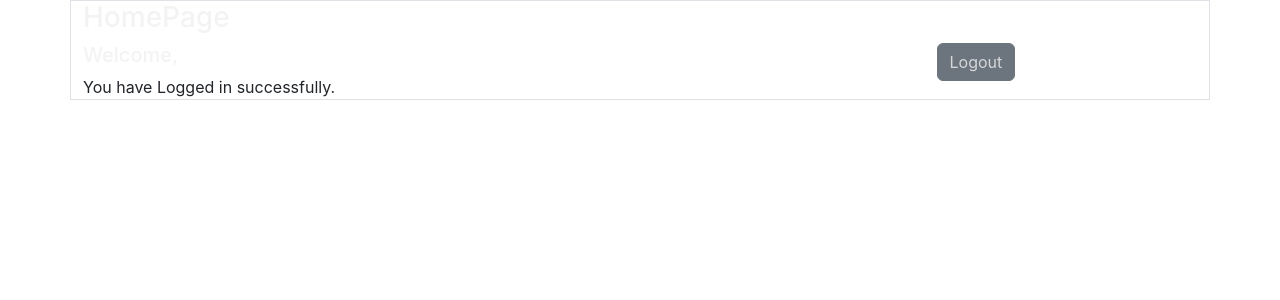
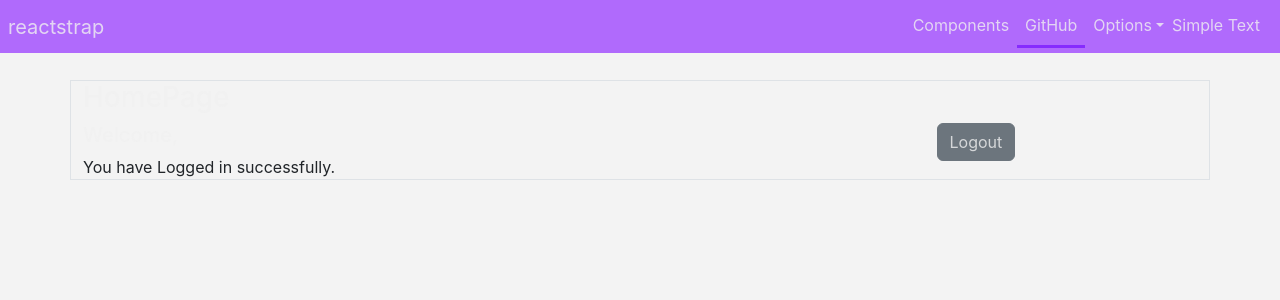
Before and after one commit to gilberto-vi-ro/data-excel, a React (Create React App) app in the folder react-front/: page /home/ in a window 1280 px wide. Shown: the top 300 px of the page. Built offline with nearby package versions, Linux system fonts and the light colour scheme; sample sign-in values are in the browser's storage.

Commit message:
Agregando navbar en Home

```diff
--- a/react-front/src/components/home/Home.js
+++ b/react-front/src/components/home/Home.js
@@ -2,7 +2,9 @@ import React, { Component } from "react";
 import { Button } from "reactstrap";
 import { Navigate } from "react-router-dom";
 import axios from "axios";
+import Navbar from "./navbar/Navbar.js";
 
+//https://reactstrap.github.io/?path=/docs/components-navbar--props
 export default class Home extends Component {
   constructor(props) {
     super(props);
@@ -32,6 +34,10 @@ export default class Home extends Component {
       // window.location.href = "/login";
     }else {
       return (
+
+        <>
+          <Navbar />
+          <div style={{"backgroundColor":"var(--text-color)","minHeight":"calc(100vh)","paddingTop":"80px",}}>
             <div className="container  border">
               <h3> HomePage</h3>
               <div className="row">
@@ -49,6 +55,8 @@ export default class Home extends Component {
                 </div>
               </div>
             </div>
+          </div>
+        </>
       );
     }
 
--- /dev/null
+++ b/react-front/src/components/home/navbar/Navbar.css
@@ -0,0 +1,25 @@
+.container-fluid{
+    padding: 0px;
+}
+
+.navbar{
+    background-color: var(--color2);
+    padding: 0px;
+
+}
+
+.navbar-collapse{
+    padding: 5px;
+    padding-right: 20px;
+}
+
+.navbar-toggler{
+    margin: 5px !important;
+}
+
+@media (max-width: 768px){
+    .navbar-collapse{
+        background-color: var(--secondary-color);
+        padding-right: 5px;
+    }
+}
--- /dev/null
+++ b/react-front/src/components/home/navbar/Navbar.js
@@ -0,0 +1,61 @@
+import "./Navbar.css";
+import React, { useState } from 'react';
+import {
+  Collapse,
+  Navbar,
+  NavbarToggler,
+  NavbarBrand,
+  Nav,
+  NavItem,
+  NavLink,
+  UncontrolledDropdown,
+  DropdownToggle,
+  DropdownMenu,
+  DropdownItem,
+  NavbarText,
+} from 'reactstrap';
+
+function MyNavbar(args) {
+    const [isOpen, setIsOpen] = useState(false);
+
+    const toggle = () => setIsOpen(!isOpen);
+
+    return (
+      <div>
+        <Navbar {...args} expand={"md"} fixed={"top"} >
+          <NavbarBrand href="/" className="ms-2">reactstrap</NavbarBrand>
+          <NavbarToggler onClick={toggle} />
+          <Collapse isOpen={isOpen} navbar >
+            <Nav className="ms-auto" navbar>
+              <NavItem>
+                <NavLink href="/components/">Components</NavLink>
+              </NavItem>
+              <NavItem  className="active">
+                <NavLink href="https://github.com/reactstrap/reactstrap">
+                  GitHub
+                </NavLink>
+              </NavItem>
+              <UncontrolledDropdown nav inNavbar>
+                <DropdownToggle nav caret>
+                  Options
+                </DropdownToggle>
+                <DropdownMenu end={true}>
+                  <DropdownItem>Option 1</DropdownItem>
+                  <DropdownItem>Option 2</DropdownItem>
+                  <DropdownItem divider />
+                  <DropdownItem>Reset</DropdownItem>
+                </DropdownMenu>
+              </UncontrolledDropdown>
+
+                <NavbarText><NavItem>Simple Text </NavItem></NavbarText>
+
+            </Nav>
+
+          </Collapse>
+        </Navbar>
+      </div>
+    );
+
+}
+
+export default MyNavbar;
```
Lines whose indentation alone changed are shown as unchanged.
